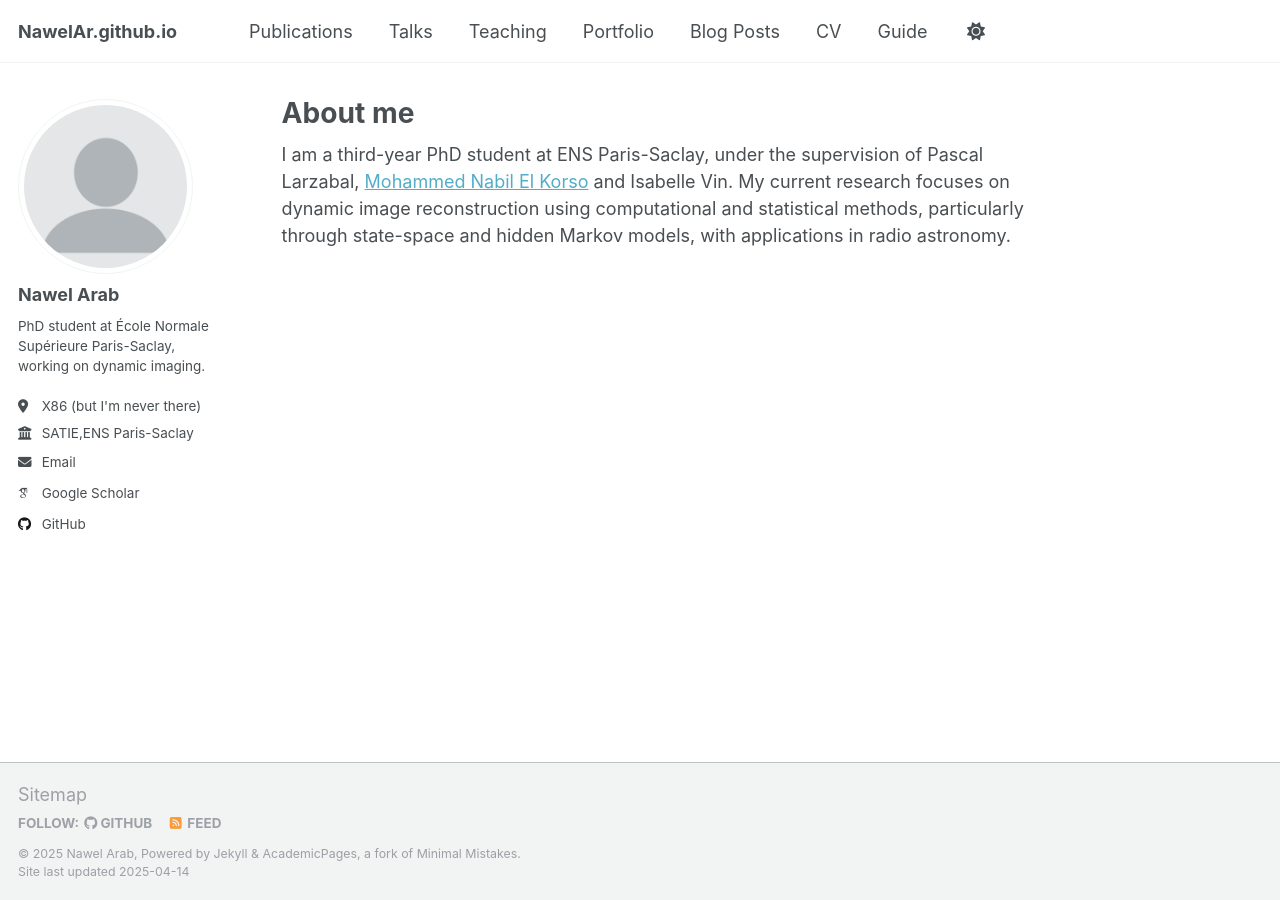
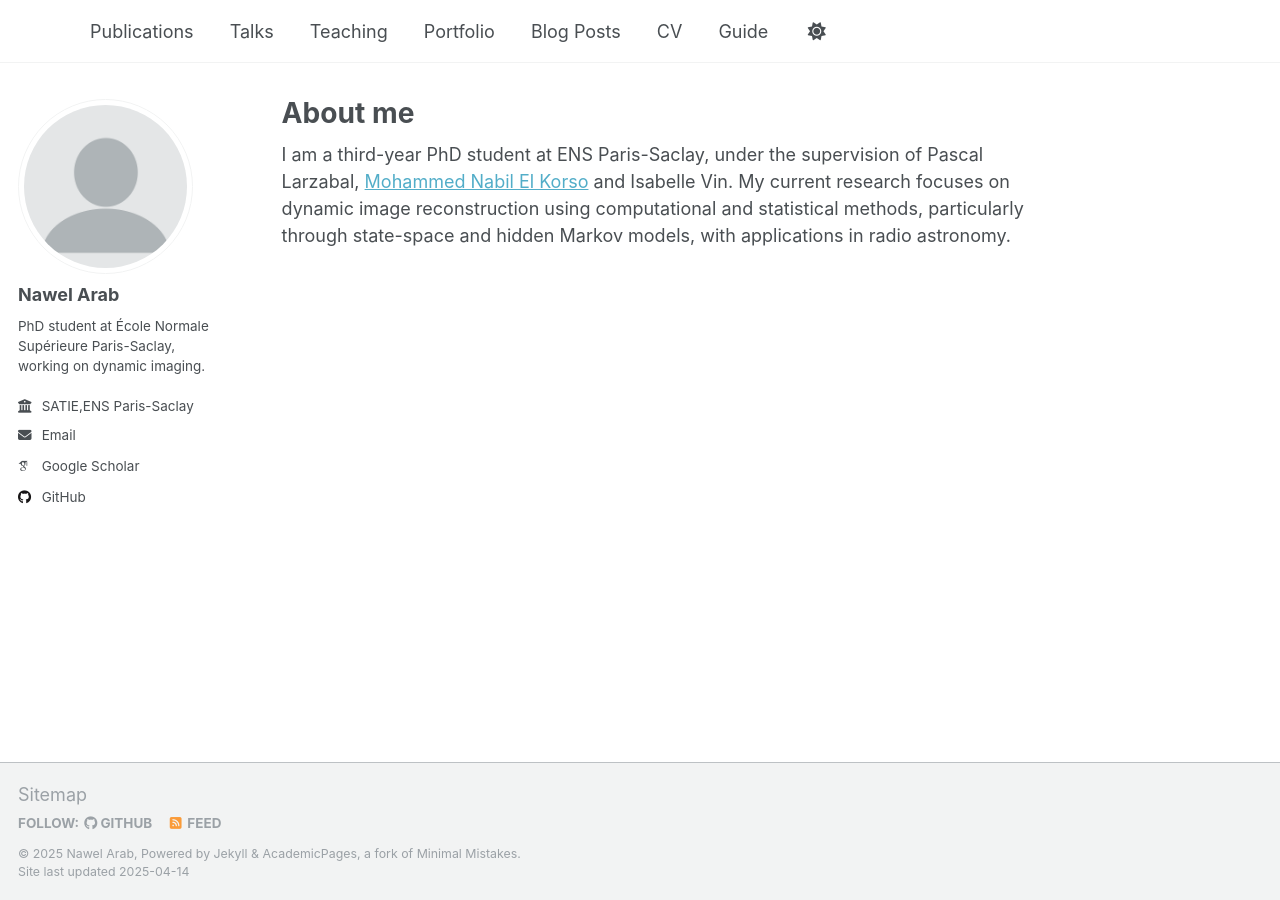
Before and after one commit to NawelAr/NawelAr.github.io, a Jekyll site: the page built from _pages/about.md, in a window 1280 px wide. Built offline with Jekyll 4.4.1, drawn with Linux system fonts in a browser that asks for light colours; some web fonts are replaced.

Commit message:
Update _config.yml

```diff
--- a/_config.yml
+++ b/_config.yml
@@ -9,7 +9,7 @@
 # Basic Site Settings
 locale                   : "en-US"
 site_theme               : "default"
-title                    : #"Nawel Arab"
+title                    : "      "
 title_separator          : "-"
 name                     : &name "Nawel Arab"
 description              : &description "PhD student in inverse problems, signal processing, and state-space model. "
@@ -26,7 +26,7 @@ author:
   name             : "Nawel Arab"
   pronouns         : # example: "she/her"
   bio              : "PhD student at École Normale Supérieure Paris-Saclay, working on dynamic imaging."
-  location         : "X86 (but I'm never there)"
+  location         : #"X86 (but I'm never there)"
   employer         : "SATIE,ENS Paris-Saclay"
   email            : "nawel.arab@ens-paris-saclay.fr"
   uri              : # URL
```
